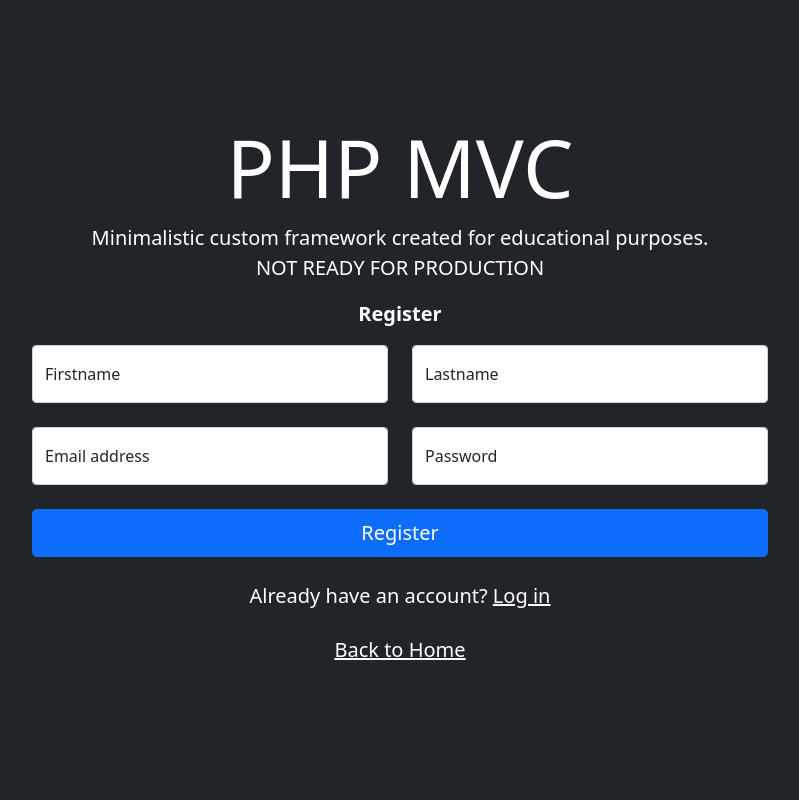
After one commit to istiaqhossain/php-mvc, a PHP site: page /register in a window 1280 px wide. The commit adds this page. Shown: the whole page, without its empty margins (240-1039 px from the left). Run offline with PHP 8.4, Linux system fonts and the light colour scheme.

Commit message:
Start Registration

```diff
--- /dev/null
+++ b/controllers/AuthController.php
@@ -0,0 +1,45 @@
+<?php
+
+namespace app\controllers;
+
+use app\core\Controller;
+use app\core\Request;
+
+class AuthController extends Controller
+{
+    public function login()
+    {
+        $data = [
+            'title' => 'PHP MVC',
+            'content' => 'Minimalistic custom framework created for educational purposes.<br><b>NOT READY FOR PRODUCTION</b>'
+        ];
+        return $this->render('auth/login', $data);
+    }
+
+    public function handleLogin(Request $request)
+    {
+        if ($request->isPost()) {
+            echo '<pre>';
+            var_dump($request->getBody());
+            exit;
+        }
+    }
+
+    public function register()
+    {
+        $data = [
+            'title' => 'PHP MVC',
+            'content' => 'Minimalistic custom framework created for educational purposes.<br><b>NOT READY FOR PRODUCTION</b>'
+        ];
+        return $this->render('auth/register', $data);
+    }
+
+    public function handleRegister(Request $request)
+    {
+        if ($request->isPost()) {
+            echo '<pre>';
+            var_dump($request->getBody());
+            exit;
+        }
+    }
+}
--- a/controllers/SiteController.php
+++ b/controllers/SiteController.php
@@ -18,6 +18,7 @@ class SiteController extends Controller
 
     public function handleSubscriber(Request $request)
     {
+        echo '<pre>';
         var_dump($request->getBody());
         exit;
     }
--- a/core/Request.php
+++ b/core/Request.php
@@ -19,6 +19,16 @@ class Request
         return strtolower($_SERVER['REQUEST_METHOD']);
     }
 
+    public function isGet()
+    {
+        return $this->getMethod() === 'get';
+    }
+
+    public function isPost()
+    {
+        return $this->getMethod() === 'post';
+    }
+
     public function getBody()
     {
         $body = [];
--- a/public/index.php
+++ b/public/index.php
@@ -7,8 +7,13 @@ require_once __DIR__ . '/../vendor/autoload.php';
 
 use app\core\Application;
 use app\controllers\SiteController;
+use app\controllers\AuthController;
 
 $app = new Application(dirname(__DIR__));
+$app->router->get('/login',[AuthController::class,'login']);
+$app->router->post('/login',[AuthController::class,'handleLogin']);
+$app->router->get('/register',[AuthController::class,'register']);
+$app->router->post('/register',[AuthController::class,'handleRegister']);
 $app->router->get('/',[SiteController::class,'frontPage']);
 $app->router->post('/subscribe',[SiteController::class,'handleSubscriber']);
 $app->run();
--- a/views/404.php
+++ b/views/404.php
@@ -4,7 +4,7 @@
             <div class="col-md-6 offset-md-3">
                 <div class="text-white text-center">
                     <h1 class="display-1">Not Found</h1>
-                    <a href="/" class="btn btn-lg border-white bg-white">Back to Homepage</a>
+                    <a href="/" class="btn btn-lg border-white bg-white">Back to Home</a>
                 </div>
             </div>
         </div>
--- /dev/null
+++ b/views/auth/register.php
@@ -0,0 +1,56 @@
+<div class="h-100vh bg-dark d-flex align-items-center">
+    <div class="container">
+        <div class="row">
+            <div class="col-md-8 offset-md-2">
+                <div class="text-white text-center">
+                    <h1 class="display-1"><?php echo $title; ?></h1>
+                    <p class="lead"><?php echo $content; ?></p>
+                </div>
+                <form action="/register" method="post">
+                    <p class="lead text-white text-center fw-bold">Register</p>
+
+                    <div class="row">
+                        <div class="col">
+                            <div class="form-floating mb-4">
+                                <input name="firstname" type="text" class="form-control" id="firstname" placeholder="Jone Doe">
+                                <label for="firstname">Firstname</label>
+                            </div>
+                        </div>
+                        <div class="col">
+                            <div class="form-floating mb-4">
+                                <input name="lastname" type="text" class="form-control" id="lastname" placeholder="Jone Doe">
+                                <label for="lastname">Lastname</label>
+                            </div>
+                        </div>
+                    </div>
+
+                    <div class="row">
+                        <div class="col">
+                            <div class="form-floating mb-4">
+                                <input name="email" type="email" class="form-control" id="email" placeholder="name@example.com">
+                                <label for="email">Email address</label>
+                            </div>
+                        </div>
+                        <div class="col">
+                            <div class="form-floating mb-4">
+                                <input name="password" type="password" class="form-control" id="password" placeholder="******">
+                                <label for="password">Password</label>
+                            </div>
+                        </div>
+                    </div>
+                    <button class="w-100 btn btn-lg btn-primary" type="submit">Register</button>
+                </form>
+                <div class="text-white text-center mt-4">
+                    <p class="lead">
+                        Already have an account? <a class="text-white" href="/login">Log in</a>
+                    </p>
+                </div>
+                <div class="text-white text-center mt-4">
+                    <p class="lead">
+                        <a class="text-white" href="/">Back to Home</a>
+                    </p>
+                </div>
+            </div>
+        </div>
+    </div>
+</div>
```
Also changed, not shown: views/auth/login.php (added, +45 -0 lines), views/frontPage.php (+18 -3 lines).
